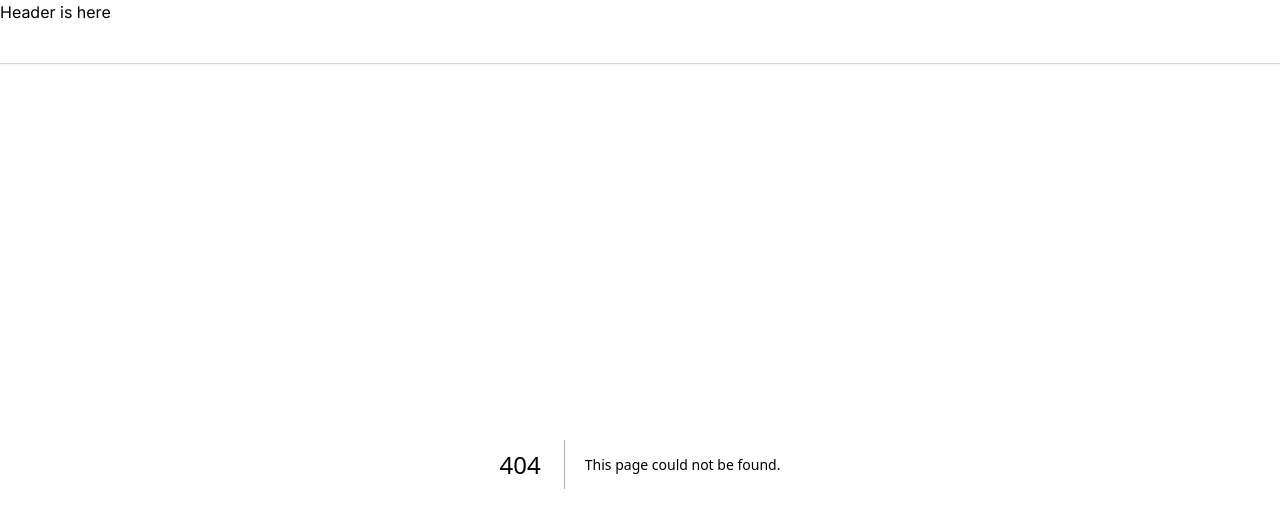
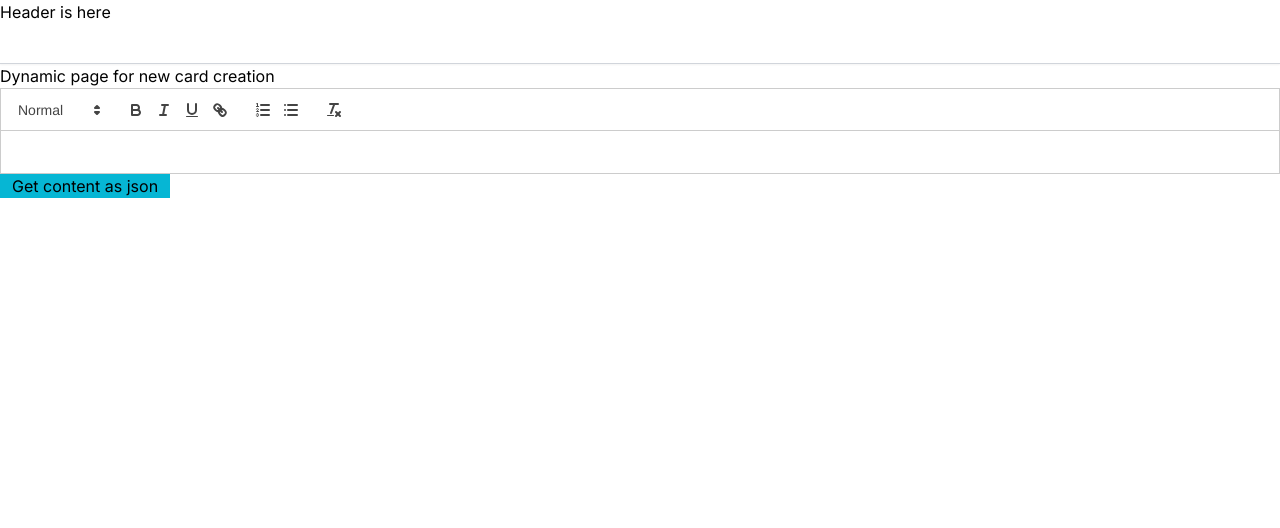
Before and after one commit to shibaramdas-git/02next-invitationcards-app, a Next.js app: page /create/1 in a window 1280 px wide. Before the commit this address had no page. Shown: the top 528 px of the page. Built offline with nearby package versions, Linux system fonts and the light colour scheme.

Commit message:
Added RichTextEditor in /crate page

```diff
--- a/package.json
+++ b/package.json
@@ -14,6 +14,7 @@
     "react": "^18",
     "react-dom": "^18",
     "react-icons": "^5.2.1",
+    "react-quill": "^2.0.0",
     "react-redux": "^9.1.2"
   },
   "devDependencies": {
--- /dev/null
+++ b/src/app/create/[cardid]/page.js
@@ -0,0 +1,11 @@
+import RichTextEditor from "@/components/RichTextEditor";
+import React from "react";
+
+export default function page() {
+  return (
+    <div className="">
+      <h1>Dynamic page for new card creation</h1>
+      <RichTextEditor />
+    </div>
+  );
+}
--- /dev/null
+++ b/src/components/RichTextEditor.js
@@ -0,0 +1,23 @@
+"use client";
+import React, { useState } from "react";
+import ReactQuill from "react-quill";
+import "react-quill/dist/quill.snow.css";
+
+export default function RichTextEditor() {
+  const [editorContent, setEditorContent] = useState("");
+  function handleContentChange(content) {
+    setEditorContent(content);
+  }
+
+  return (
+    <div>
+      <ReactQuill value={editorContent} onChange={handleContentChange} />
+      <button
+        className="px-3 bg-cyan-500 hover:bg-cyan-700 hover:text-white"
+        onClick={() => console.log(editorContent)}
+      >
+        Get content as json
+      </button>
+    </div>
+  );
+}
```
Also changed, not shown: 1 other file (tests, documents, lock files or other folders).
